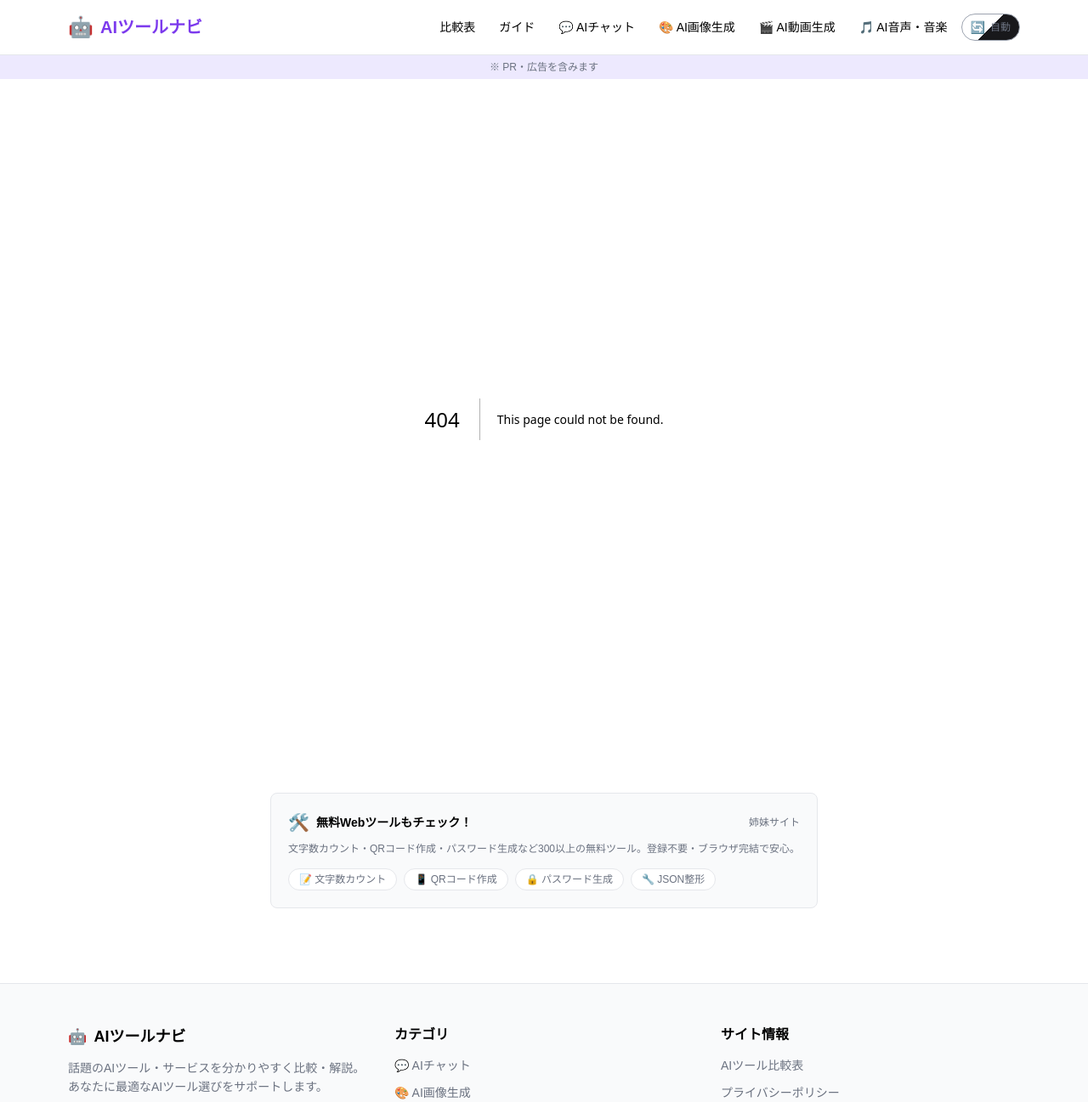
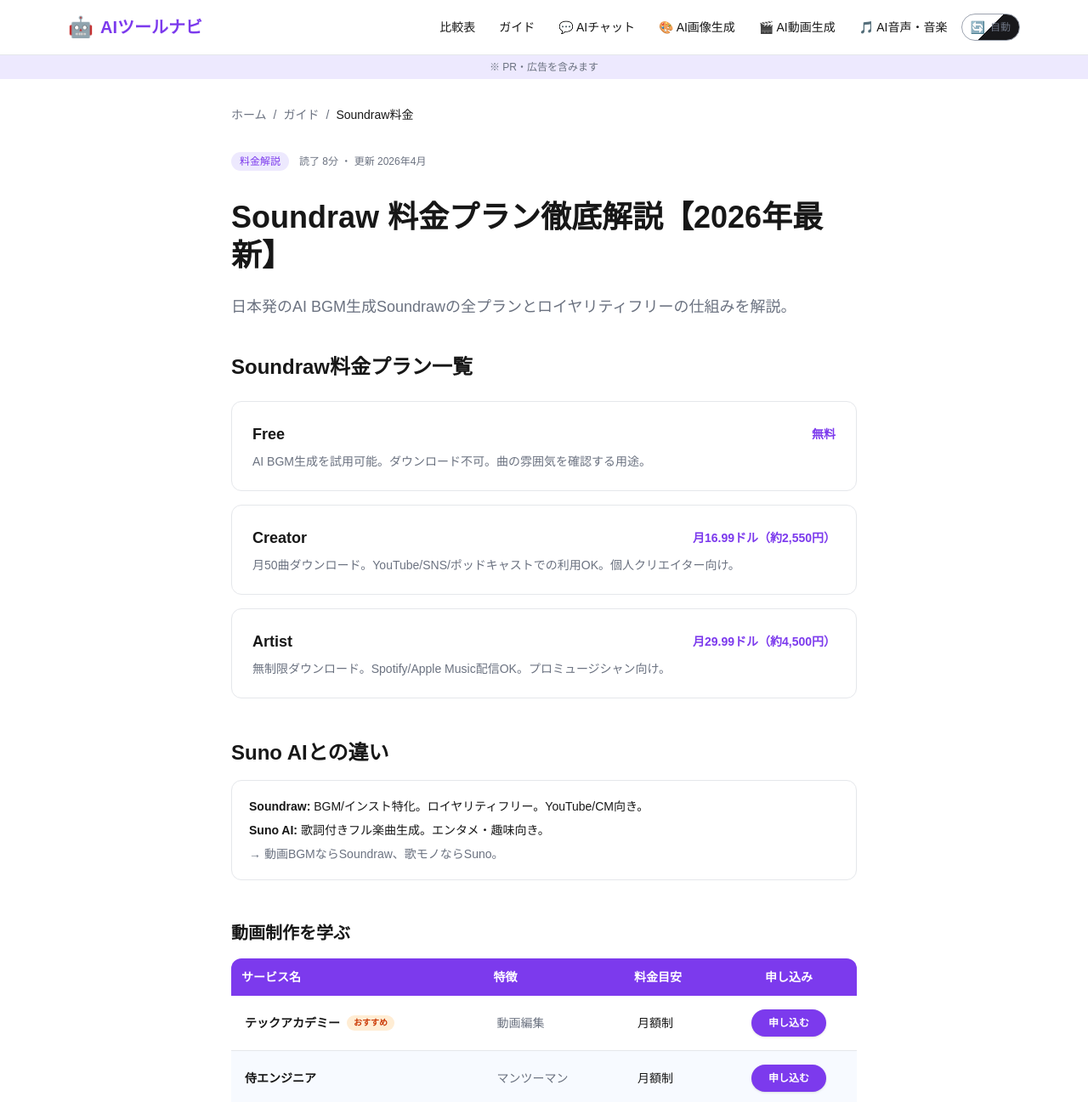
Before and after one commit to music6745-max/ai-tools-navi, a Next.js app: page /guide/soundraw-pricing in a window 1280 px wide. Before the commit this address had no page. Shown: the top 1297 px of the page at 85% size. Built offline with nearby package versions, Linux system fonts and the light colour scheme.

Commit message:
feat: Soundraw料金解説追加 - 397ページ

```diff
--- a/app/guide/guides.data.ts
+++ b/app/guide/guides.data.ts
@@ -1797,6 +1797,14 @@
     slug: "copy-ai-pricing",
     title: "Copy.ai 料金プラン徹底解説【2026年最新】",
     description: "AIコピーライティングCopy.aiの全プランを解説。",
+    icon: "💰",
+    category: "料金解説",
+    readTime: "8分",
+  },
+  {
+    slug: "soundraw-pricing",
+    title: "Soundraw 料金プラン徹底解説【2026年最新】",
+    description: "日本発のAI BGM生成Soundrawの料金とロイヤリティフリーを解説。",
     icon: "💰",
     category: "料金解説",
     readTime: "8分",
--- /dev/null
+++ b/app/guide/soundraw-pricing/page.tsx
@@ -0,0 +1,59 @@
+import Link from "next/link";
+import type { Metadata } from "next";
+import { siteConfig } from "../../lib/data";
+import { ComparisonTableCTA } from "../../components/ComparisonTableCTA";
+export const metadata: Metadata = {
+  title: "Soundraw 料金プラン徹底解説【2026年最新】Free/Creator/Artist",
+  description: "日本発のAI BGM生成Soundrawの料金プランを徹底解説。ロイヤリティフリーの仕組みとYouTube利用条件も。",
+  keywords: ["Soundraw 料金", "Soundraw", "AI BGM", "ロイヤリティフリー 音楽"],
+  alternates: { canonical: `${siteConfig.url}/guide/soundraw-pricing` },
+};
+export default function Page() {
+  const jsonLd = { "@context": "https://schema.org", "@type": "Article", headline: "Soundraw 料金プラン徹底解説", description: "Free/Creator/Artistを解説", author: { "@type": "Organization", name: siteConfig.name }, publisher: { "@type": "Organization", name: siteConfig.name }, datePublished: "2026-04-12", dateModified: "2026-04-12" };
+  return (
+    <>
+      <script type="application/ld+json" dangerouslySetInnerHTML={{ __html: JSON.stringify(jsonLd) }} />
+      <div className="max-w-3xl mx-auto px-4 py-8">
+        <nav className="flex items-center gap-2 text-sm text-muted mb-8"><Link href="/" className="hover:text-primary transition-colors">ホーム</Link><span>/</span><Link href="/guide" className="hover:text-primary transition-colors">ガイド</Link><span>/</span><span className="text-foreground">Soundraw料金</span></nav>
+        <div className="mb-8"><span className="text-xs px-2.5 py-1 bg-primary-light text-primary rounded-full font-medium">料金解説</span><span className="text-xs text-muted ml-3">読了 8分 ・ 更新 2026年4月</span></div>
+        <h1 className="text-3xl md:text-4xl font-bold mb-6 leading-tight">Soundraw 料金プラン徹底解説【2026年最新】</h1>
+        <p className="text-muted text-lg mb-10 leading-relaxed">日本発のAI BGM生成Soundrawの全プランとロイヤリティフリーの仕組みを解説。</p>
+        <section className="mb-12">
+          <h2 className="text-2xl font-bold mb-6">Soundraw料金プラン一覧</h2>
+          <div className="space-y-4">
+            {[
+              { name: "Free", price: "無料", desc: "AI BGM生成を試用可能。ダウンロード不可。曲の雰囲気を確認する用途。" },
+              { name: "Creator", price: "月16.99ドル（約2,550円）", desc: "月50曲ダウンロード。YouTube/SNS/ポッドキャストでの利用OK。個人クリエイター向け。" },
+              { name: "Artist", price: "月29.99ドル（約4,500円）", desc: "無制限ダウンロード。Spotify/Apple Music配信OK。プロミュージシャン向け。" },
+            ].map((p) => (
+              <div key={p.name} className="bg-card-bg border border-card-border rounded-xl p-6"><div className="flex items-center justify-between mb-2"><h3 className="font-bold text-lg">{p.name}</h3><span className="text-primary font-bold text-sm">{p.price}</span></div><p className="text-sm text-muted">{p.desc}</p></div>
+            ))}
+          </div>
+        </section>
+        <section className="mb-12">
+          <h2 className="text-2xl font-bold mb-4">Suno AIとの違い</h2>
+          <div className="bg-card-bg border border-card-border rounded-xl p-5 text-sm space-y-2">
+            <p><span className="font-bold">Soundraw:</span> BGM/インスト特化。ロイヤリティフリー。YouTube/CM向き。</p>
+            <p><span className="font-bold">Suno AI:</span> 歌詞付きフル楽曲生成。エンタメ・趣味向き。</p>
+            <p className="mt-2 text-muted">→ 動画BGMならSoundraw、歌モノならSuno。</p>
+          </div>
+        </section>
+        <section className="mb-8">
+          <h2 className="text-xl font-bold mb-4">動画制作を学ぶ</h2>
+          <ComparisonTableCTA services={[
+            { name: "テックアカデミー", url: "https://px.a8.net/svt/ejp?a8mat=4B1DXO+APTO2+35VG+5YJRM", highlight: "動画編集", price: "月額制", badge: "おすすめ" },
+            { name: "侍エンジニア", url: "https://px.a8.net/svt/ejp?a8mat=4B1DXO+A4E2A+4HHM+5YJRM", highlight: "マンツーマン", price: "月額制" },
+            { name: "DMM WEBCAMP", url: "https://px.a8.net/svt/ejp?a8mat=4B1DXO+4RHMA+4D4Y+5YJRM", highlight: "転職保証", price: "月額制" },
+          ]} />
+        </section>
+        <section className="mt-12 mb-8">
+          <h2 className="text-xl font-bold mb-4">関連ガイド</h2>
+          <div className="grid grid-cols-1 sm:grid-cols-2 gap-3">
+            <Link href="/guide/suno-ai-review" className="block bg-card-bg border border-card-border rounded-xl p-4 hover:border-primary transition-colors"><div className="text-xs text-muted mb-1">ツール</div><div className="font-bold text-sm">Suno AI解説</div></Link>
+            <Link href="/guide/ai-music-creation-comparison" className="block bg-card-bg border border-card-border rounded-xl p-4 hover:border-primary transition-colors"><div className="text-xs text-muted mb-1">比較</div><div className="font-bold text-sm">AI音楽生成比較</div></Link>
+          </div>
+        </section>
+      </div>
+    </>
+  );
+}
```
